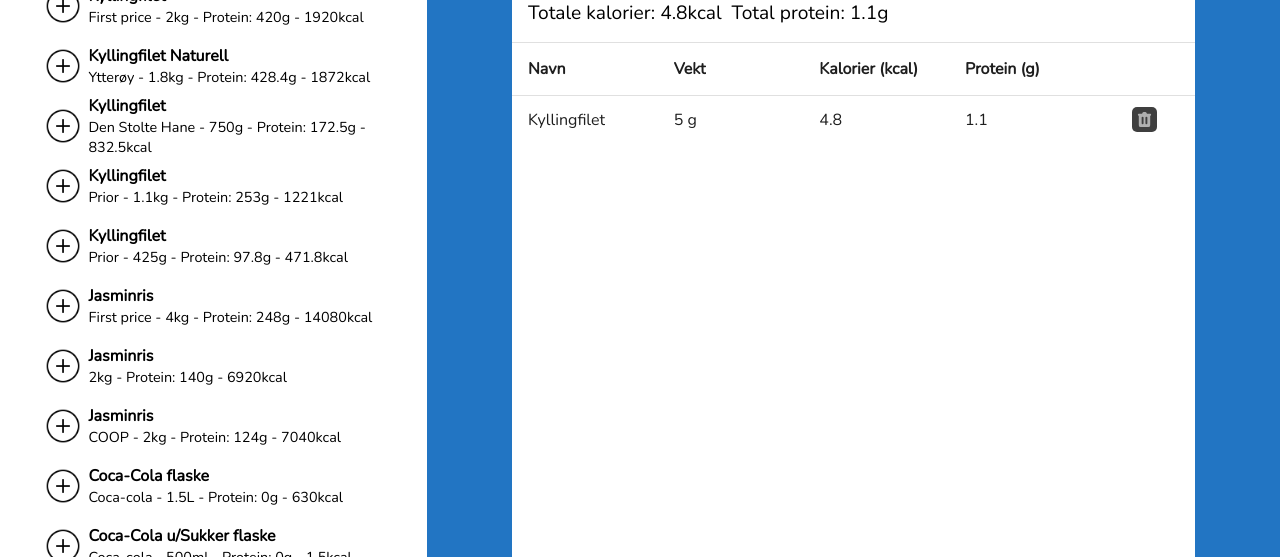
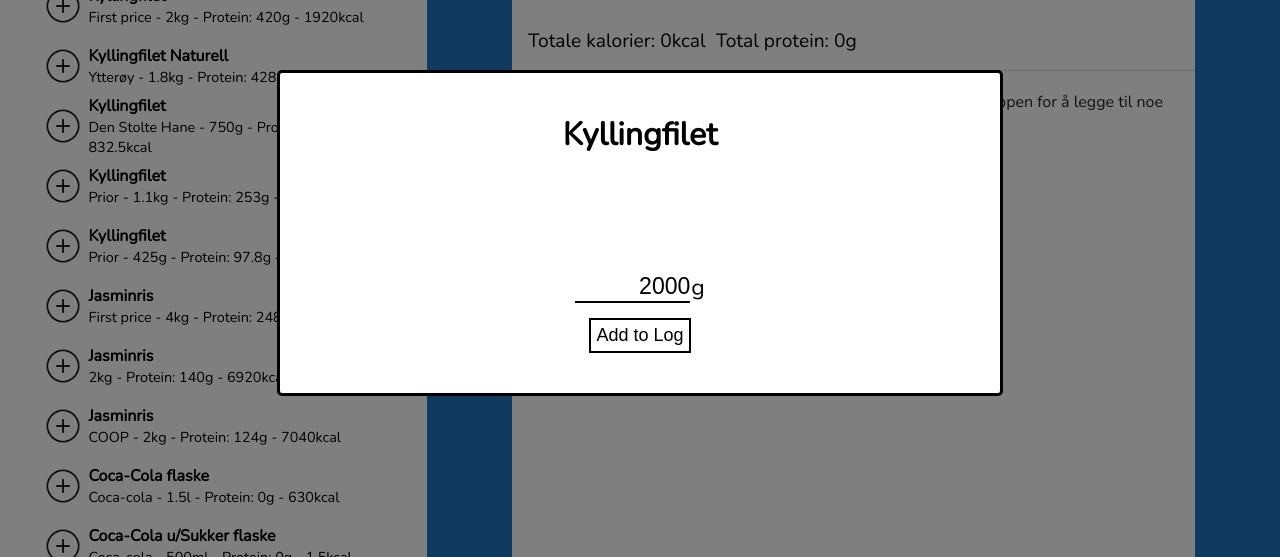
Before and after one commit to andreaslhjulstad/kylling-ris, a React (Vite) app in the folder kylling-ris/: page / in a window 1280 px wide. Both pictures are taken after a click on the picture 63 px from the left and 173 px from the top of the page. Shown: the part 167-724 px from the top of the page. Built offline with nearby package versions, Linux system fonts and the light colour scheme.

Commit message:
adding food basic

```diff
--- /dev/null
+++ b/kylling-ris/src/features/food-search/add-food-popup/add-food-popup.module.css
@@ -0,0 +1,71 @@
+.addFoodPopup {
+  width: 50vw;
+  height: 30vh;
+  border-radius: 5px;
+  border: solid;
+  padding: 40px;
+  background-color: white;
+  position: absolute;
+  top: 50%;
+  left: 50%;
+  transform: translate(-50%, -50%);
+  display: flex;
+  flex-direction: column;
+  align-items: center;
+}
+
+.addFoodPopup > div {
+  display: flex;
+  flex-direction: column;
+  align-items: center;
+}
+
+.bottom {
+  position: absolute;
+  bottom: 0;
+}
+
+.weightInput {
+  font-size: larger;
+  display: flex;
+  justify-content: center;
+  align-items: center;
+}
+
+.weightInput > input {
+  width: 5em;
+  font-size: larger;
+  text-align: right;
+  border: none;
+  outline: none;
+  box-sizing: border-box;
+  -webkit-box-sizing: border-box;
+  -moz-box-sizing: border-box;
+  -o-box-sizing: border-box;
+  -ms-box-sizing: border-box;
+  border-bottom: 2px solid black;
+  margin: 0 1px 0 0;
+  padding-bottom: 1px;
+}
+
+/* unit */
+.weightInput > div {
+  font-size: larger;
+}
+
+.addFoodPopup button {
+  font-size: large;
+  background-color: white;
+  border: 2px solid black;
+  padding: 5px;
+  margin: 15px 5px 40px 5px;
+  cursor: pointer;
+}
+
+.addFoodPopup button:hover {
+  background-color: #ebebeb;
+}
+
+.addFoodPopup h1 {
+  margin-top: 0;
+}
--- /dev/null
+++ b/kylling-ris/src/features/food-search/add-food-popup/add-food-popup.tsx
@@ -0,0 +1,49 @@
+import Popup from "reactjs-popup";
+import FoodInfo from "../search-results/food-info";
+import styles from "./add-food-popup.module.css";
+import { useState } from "react";
+import { useDispatch } from "react-redux";
+import { addFood } from "../../food-log/food-log-reducer";
+
+interface AddFoodPopupProps {
+  food: FoodInfo;
+  trigger: JSX.Element | ((isOpen: boolean) => JSX.Element);
+}
+
+export default function AddFoodPopup({ food, trigger }: AddFoodPopupProps) {
+  const [isOpen, setIsOpen] = useState<boolean>(false);
+  const [weightInput, setWeightInput] = useState<string>(
+    `${food.defaultWeight}`
+  );
+  const dispatch = useDispatch();
+
+  return (
+    <Popup open={isOpen} onOpen={() => setIsOpen(true)} trigger={trigger} modal>
+      <div className={styles.addFoodPopup}>
+        <h1>{food.name}</h1>
+        <div className={styles.bottom}>
+          <div className={styles.weightInput}>
+            <input
+              autoFocus
+              value={weightInput}
+              onChange={({ target: { value: weightInput } }) =>
+                setWeightInput(weightInput)
+              }
+            />
+            <div>{food.weightUnit}</div>
+          </div>
+          <button
+            onClick={() => {
+              const weight = Number(weightInput);
+              if (isNaN(weight)) return;
+              dispatch(addFood({ foodInfo: food, weight }));
+              setIsOpen(false);
+            }}
+          >
+            Add to Log
+          </button>
+        </div>
+      </div>
+    </Popup>
+  );
+}
--- a/kylling-ris/src/features/food-search/search-options/search-option-popup.tsx
+++ b/kylling-ris/src/features/food-search/search-options/search-option-popup.tsx
@@ -27,10 +27,6 @@ export default function FilterOptionPopup() {
     Soya: !allergens.includes("Soya")
   });
 
-  const handleSortChange = (e: any) => {
-    dispatch(changeSort(e.target.value));
-  };
-
   useEffect(() => {
     dispatch(setAllergens(allergensNotShown(allergenIsAllowed)));
   }, [allergenIsAllowed]);
@@ -44,7 +40,9 @@ export default function FilterOptionPopup() {
           className={styles.dropdown}
           name="sort"
           value={sortOption}
-          onChange={handleSortChange}
+          onChange={({ target: { value: sort } }) => {
+            dispatch(changeSort(sort));
+          }}
         >
           <option value="name-ascending">Navn a-z</option>
           <option value="name-descending">Navn z-a</option>
--- a/kylling-ris/src/features/food-search/search-results/search-results.tsx
+++ b/kylling-ris/src/features/food-search/search-results/search-results.tsx
@@ -3,10 +3,10 @@ import useSearchResults from "./use-search-results";
 import styles from "./search-results.module.css";
 import addImage from "../../../assets/add.png";
 import InfiniteScroll from "react-infinite-scroll-component";
-import { useDispatch, useSelector } from "react-redux";
+import { useSelector } from "react-redux";
 import { RootState } from "../../../redux/store";
-import { addFood } from "../../food-log/food-log-reducer";
 import FoodItem, { foodItem } from "../../food-log/food-item";
+import AddFoodPopup from "../add-food-popup/add-food-popup";
 
 interface SearchResultsProps {
   searchQuery: string;
@@ -18,7 +18,7 @@ const appropriateUnit = (x: number, standardUnit: string) => {
     return `${x / 1000}kg`;
   }
   if (x > 999 && standardUnit === "ml") {
-    return `${x / 1000}L`;
+    return `${x / 1000}l`;
   }
   return `${x}${standardUnit}`;
 };
@@ -30,8 +30,6 @@ export default function SearchResults({ searchQuery }: SearchResultsProps) {
     searchQuery,
     searchOptions
   );
-
-  const dispatch = useDispatch();
 
   return (
     <div className={styles.searchResults}>
@@ -55,14 +53,9 @@ export default function SearchResults({ searchQuery }: SearchResultsProps) {
               key={food.id}
               data-testid={`food-search-result-${food.id}`}
             >
-              <img
-                onClick={() => {
-                  // In the future: get the weight from the pop-up (set to 0 for now, uses default weight)
-                  const selectedWeight = 5;
-                  dispatch(addFood({ foodInfo: food, weight: selectedWeight }));
-                }}
-                className={styles.addImage}
-                src={addImage}
+              <AddFoodPopup
+                trigger={<img className={styles.addImage} src={addImage} />}
+                food={food}
               />
               <div className={styles.foodInfo}>
                 <h1>{food.name}</h1>
```
